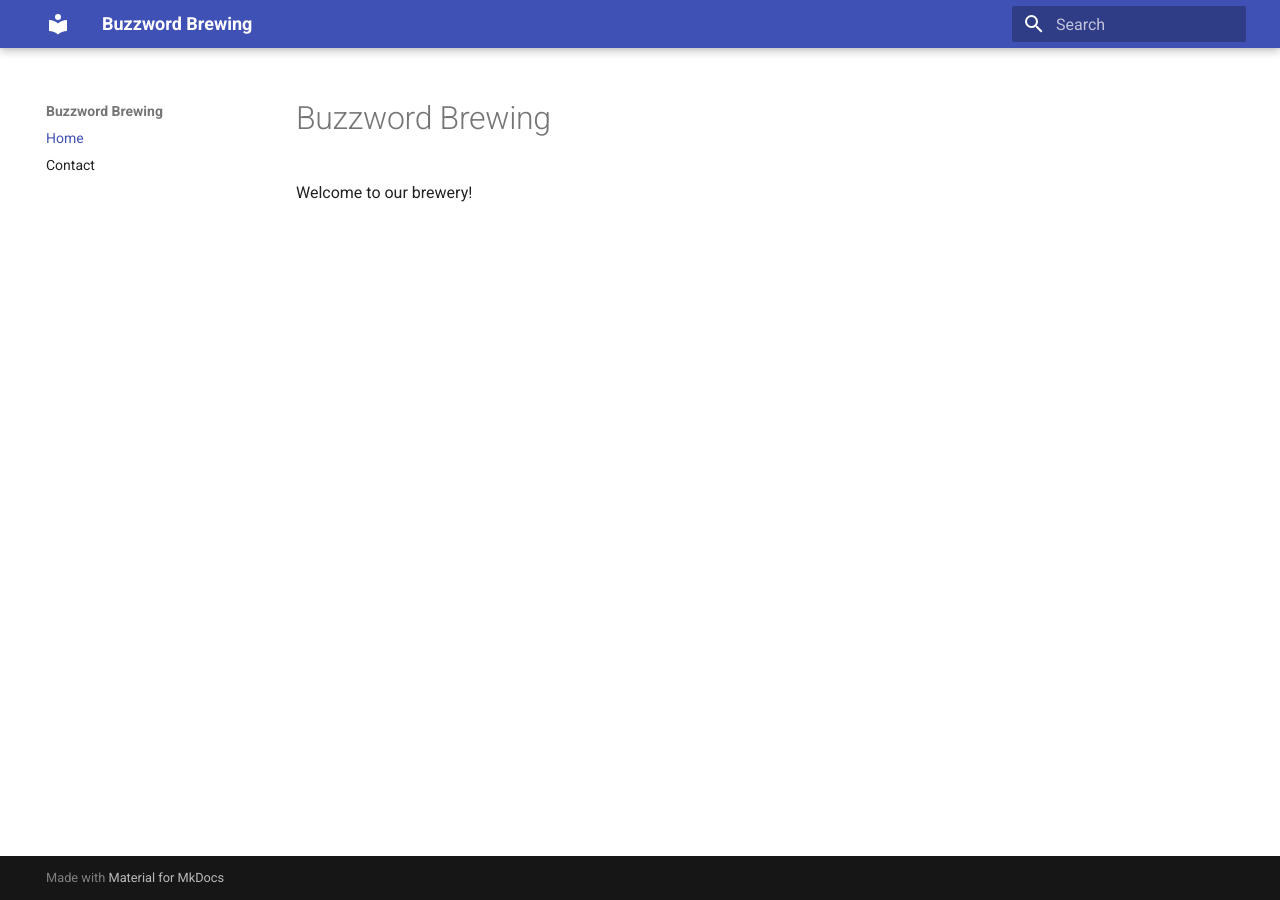
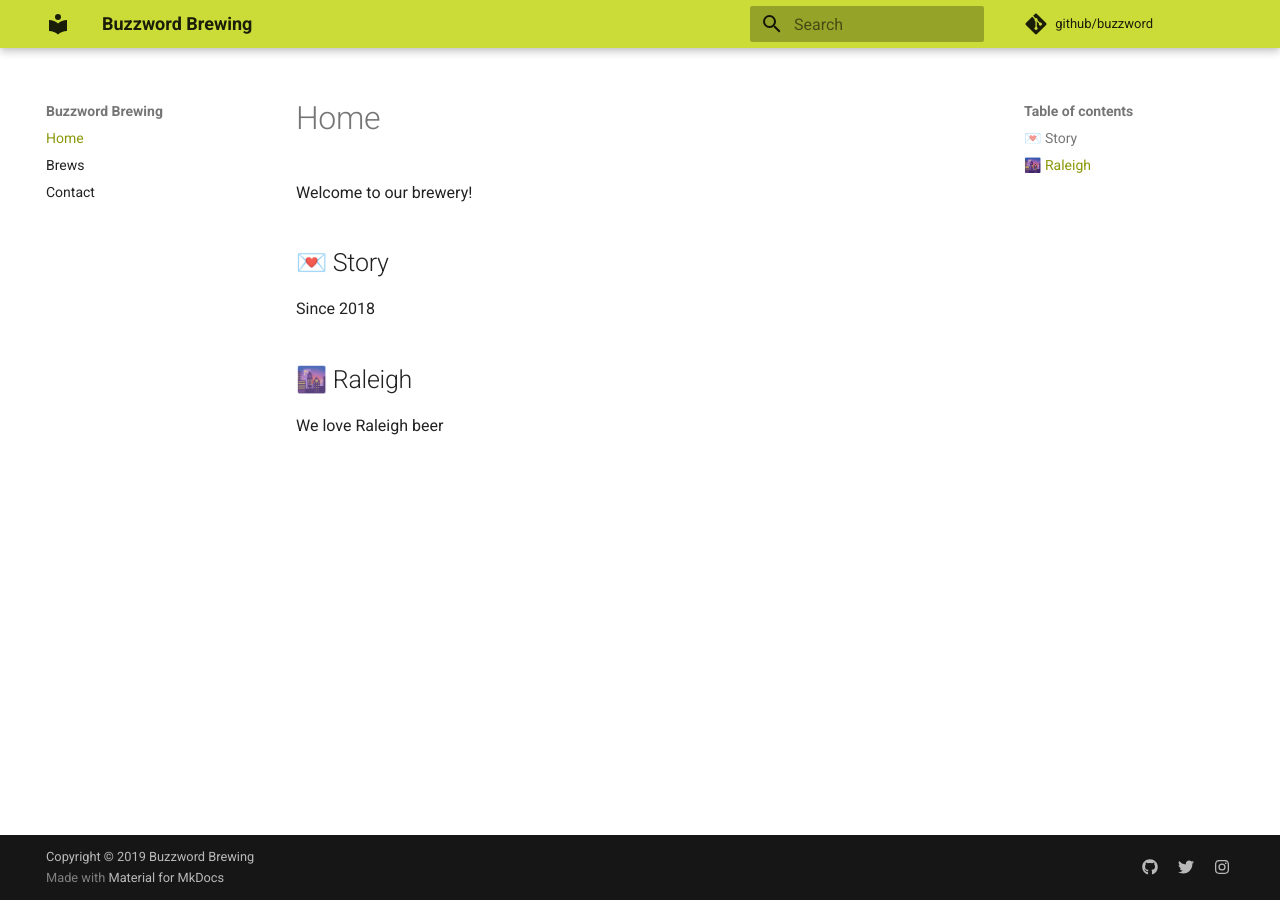
Before and after one commit to eric-hc/buzzword, an MkDocs documentation site: the page built from docs/index.md, in a window 1280 px wide. Built offline with MkDocs 1.6.1 and Material for MkDocs 9.7.7, drawn with Linux system fonts in a browser that asks for light colours; comment, search, counter and statistics services are not loaded; old or Windows-style settings are respelled for this version of MkDocs.

Commit message:
Update page

```diff
--- a/docs/index.md
+++ b/docs/index.md
@@ -1,2 +1,7 @@
-# Buzzword Brewing
 Welcome to our brewery!
+
+## 💌 Story
+Since 2018
+
+## 🌆 Raleigh
+We love Raleigh beer
--- a/mkdocs.yml
+++ b/mkdocs.yml
@@ -1,7 +1,42 @@
 site_name: "Buzzword Brewing"
 theme:
   name: 'material'
+  palette:
+    primary: 'lime'
+    accent: 'lime'
 
-pages:
+repo_name: 'github/buzzword'
+repo_url: 'https://github.com/ericcarboni/buzzword'
+copyright: 'Copyright &copy; 2019 Buzzword Brewing'
+
+extra:
+  social:
+    - type: 'github'
+      link: 'https://github.com/ericcarboni/buzzword'
+    - type: 'twitter'
+    - type: 'instagram'
+nav:
   - Home: index.md
+  - Brews: brews.md
   - Contact: contact.md
+
+markdown_extensions:
+  - toc:
+      permalink: true
+  - admonition
+  - pymdownx.arithmatex
+  - pymdownx.betterem:
+      smart_enable: all
+  - pymdownx.caret
+  - pymdownx.critic
+  - pymdownx.details
+  - pymdownx.inlinehilite
+  - pymdownx.magiclink
+  - pymdownx.mark
+  - pymdownx.smartsymbols
+  - pymdownx.superfences
+  - pymdownx.tasklist:
+      custom_checkbox: true
+  - pymdownx.tilde
+  - codehilite:
+      linenums: true
```
Also changed, not shown: docs/brews.md (added, +1 -0 lines), 1 other file.
